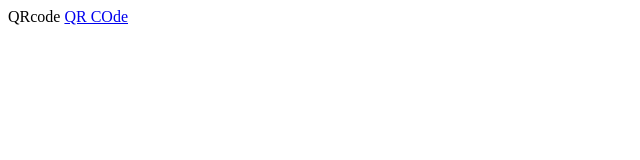
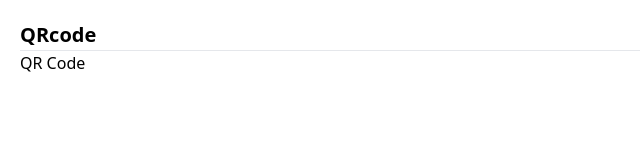
Before and after one commit to rickyreza12/frontend-challenge, a plain HTML site: page dist/index.html in a window 1280 px wide. Shown: the whole page, without its empty margins (0-640 px from the left). Drawn offline with nearby package versions, Linux system fonts and the light colour scheme.

Commit message:
feat: new add qr code

```diff
--- a/dist/index.html
+++ b/dist/index.html
@@ -5,9 +5,13 @@
     <meta http-equiv="X-UA-Compatible" content="IE=edge">
     <meta name="viewport" content="width=device-width, initial-scale=1.0">
     <title>Document</title>
+    <script src="https://cdn.tailwindcss.com"></script>
 </head>
 <body>
-    QRcode
-    <a href="QRcode/index.html">QR COde</a>
+    <div class="flex flex-col m-5">
+        <div class="font-bold text-[20px]">QRcode</div>
+        <hr>
+        <a href="../QRcode/index.html">QR Code</a>
+    </div>
 </body>
 </html>
```
